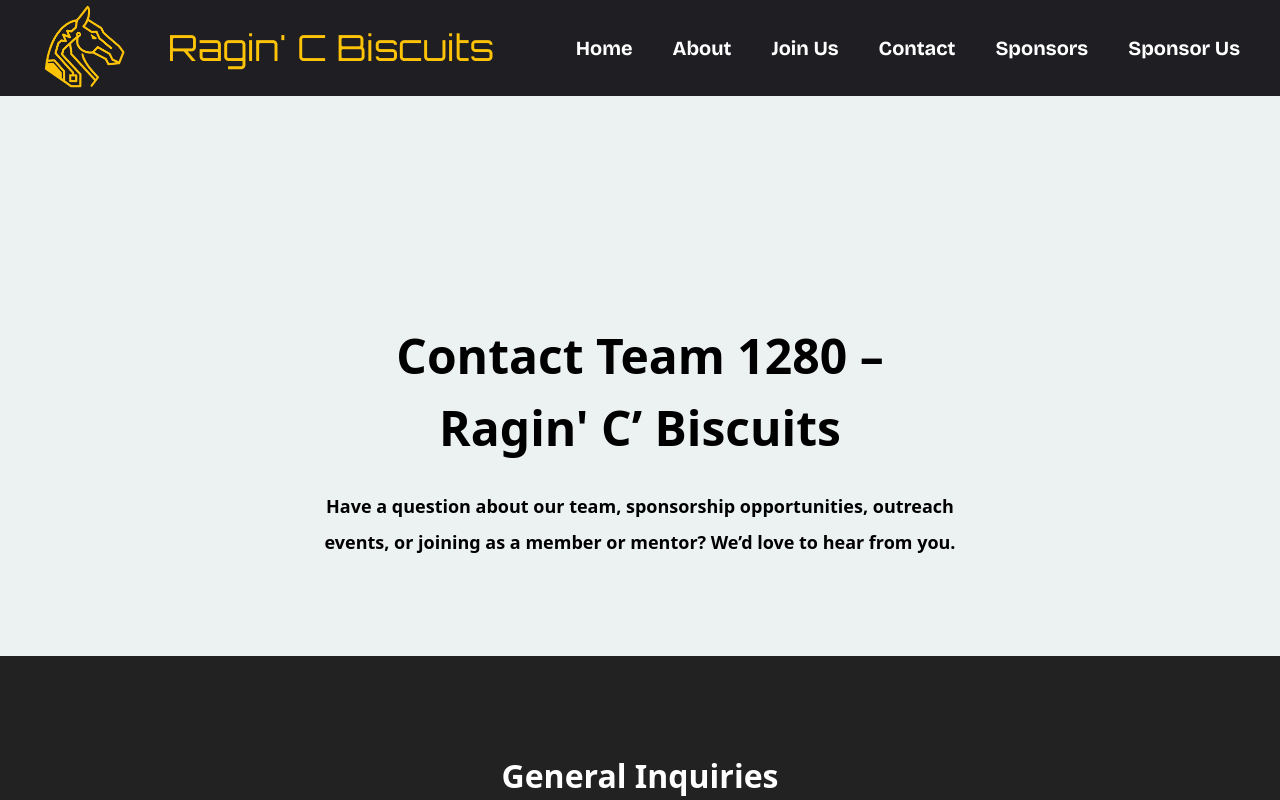
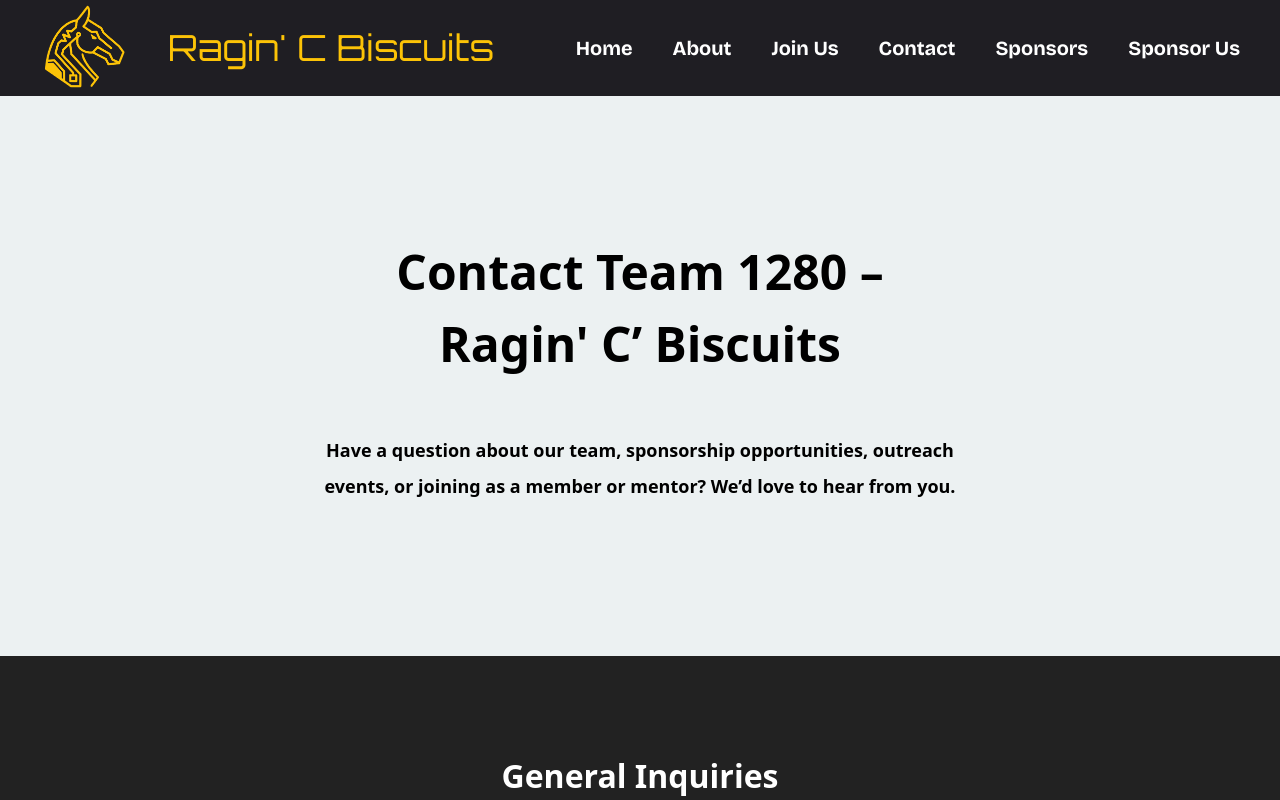
Before and after one commit to Team-1280/1280-website, a React (Vite) app in the folder app/: page /Contact in a window 1280 px wide. Shown: the top 800 px of the page. Built offline with nearby package versions, Linux system fonts and the light colour scheme.

Commit message:
center title text

```diff
--- a/app/src/pages/styles/Contact.css
+++ b/app/src/pages/styles/Contact.css
@@ -16,7 +16,7 @@
     color: black;
     font-weight: bold;
     font-size: xxx-large;
-    top: 40%;
+    top: 25%;
     left: 50%;
     transform: translateX(-50%);
     text-align: center;
@@ -26,7 +26,7 @@
     color: black;
     font-weight: bold;
     font-size: large;
-    top: 70%;
+    top: 60%;
     left: 50%;
     transform: translateX(-50%);
     line-height: 2;
```
